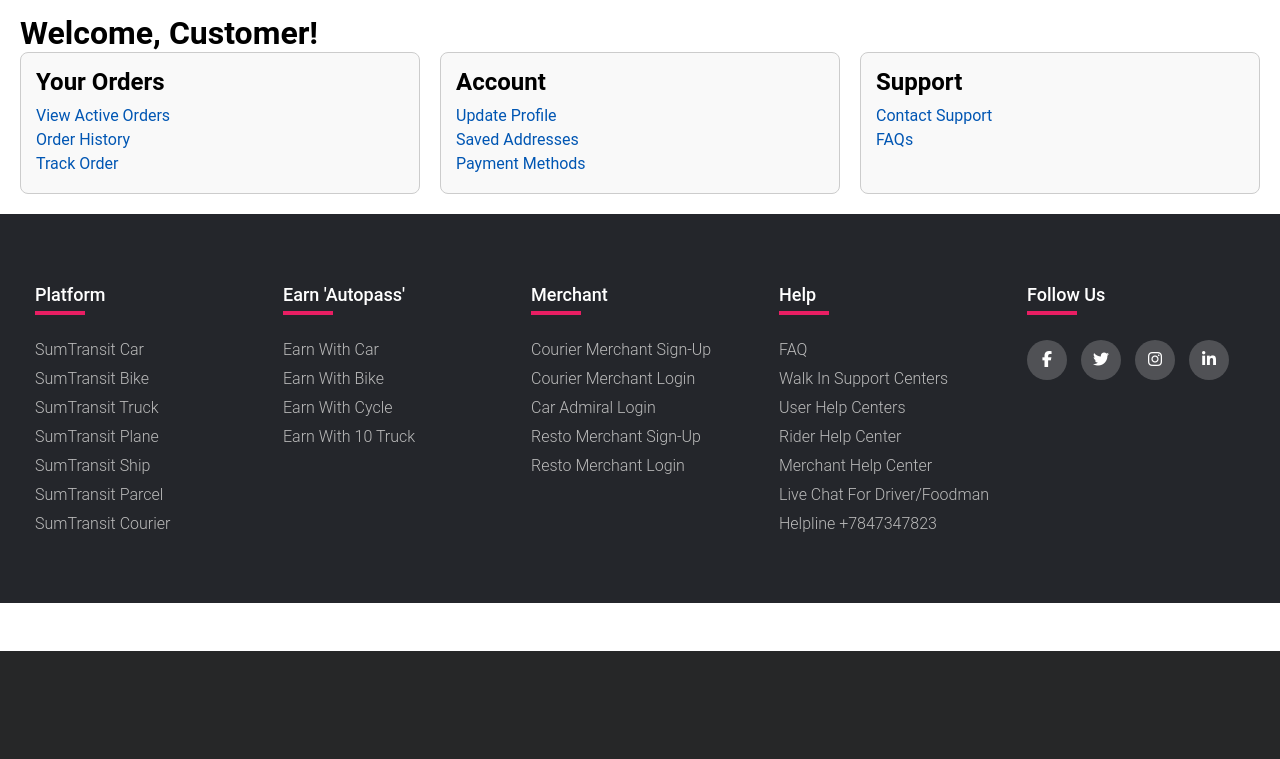
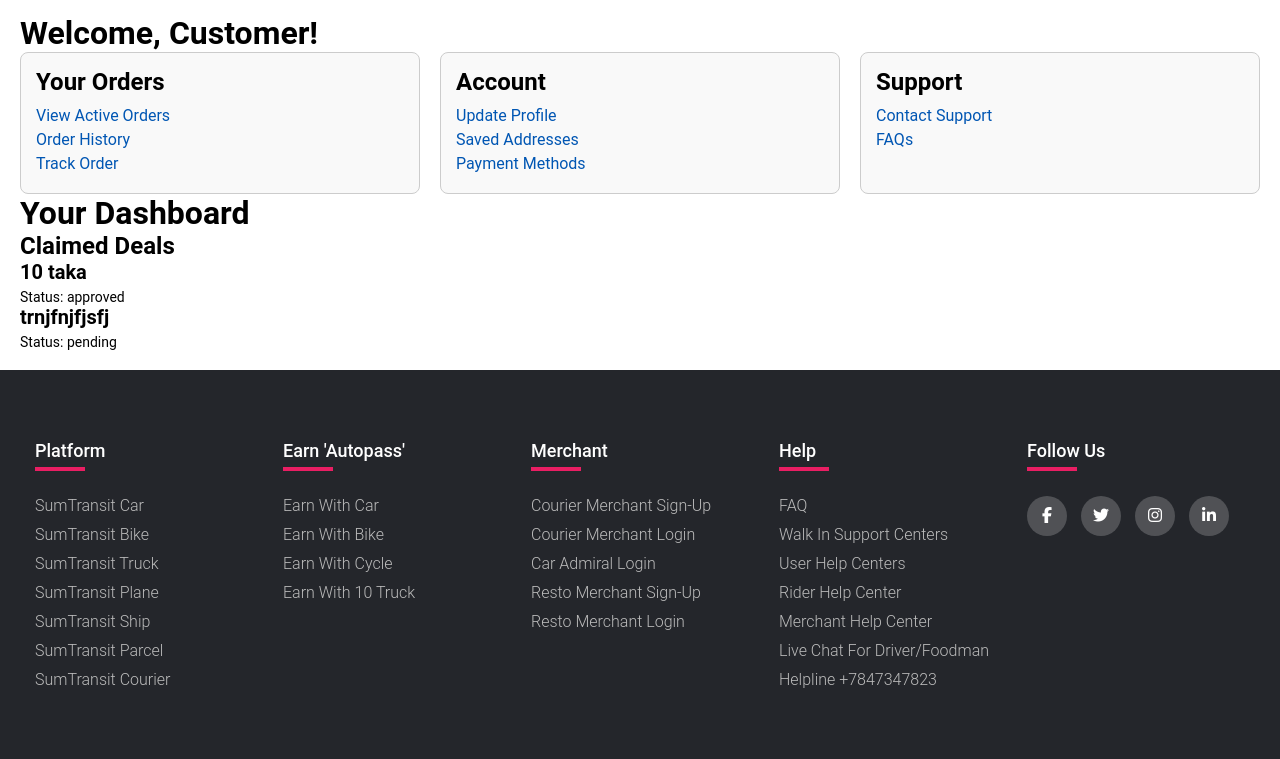
Before and after one commit to sumayaruhas/niceeeee, a Django app: page /dashboard/customer/ in a window 1280 px wide. Shown: the part 149-908 px from the top of the page. Before the commit the page ends 800 px from the top, so only its background shows below. Run offline with Django 5.2, Linux system fonts and the light colour scheme; a user stored in the database is signed in; data comes from the database, SQL or seed files in the repository.

Commit message:
AAAAAAAAAAAAAAAAAAAAAAAAAAAAAAAAAAAAAA

```diff
--- a/website/main/forms.py
+++ b/website/main/forms.py
@@ -46,4 +46,4 @@ from .models import Deal
 class DealForm(forms.ModelForm):
     class Meta:
         model = Deal
-        fields = ['title', 'description', 'status']  # Exclude 'clicked_by' to set it in the view
+        fields = ['title', 'description']
--- a/website/main/models.py
+++ b/website/main/models.py
@@ -1,6 +1,7 @@
 from django.contrib.auth.models import User
 from django.contrib.auth.models import AbstractUser
 from django.db import models
+from django.contrib.auth import get_user_model
 from django.conf import settings
 from django.contrib.auth.models import User
 from django.utils.timezone import now
@@ -106,18 +107,26 @@ class CarReg(models.Model):
         return f"{self.firstname} {self.lastname}"
 
 
+User = get_user_model()
+
 class Deal(models.Model):
+    title = models.CharField(max_length=200)
+    description = models.TextField()
+    created_at = models.DateTimeField(auto_now_add=True)
+
+    def __str__(self):
+        return self.title
+
+class DealStatus(models.Model):
     STATUS_CHOICES = [
         ('pending', 'Pending'),
-        ('accepted', 'Accepted'),
+        ('approved', 'Approved'),
         ('rejected', 'Rejected'),
     ]
 
-    title = models.CharField(max_length=255)
-    description = models.TextField()
-    created_at = models.DateTimeField(auto_now_add=True)
-    status = models.CharField(max_length=10, choices=STATUS_CHOICES, default='pending')
-    clicked_by = models.ForeignKey(settings.AUTH_USER_MODEL, on_delete=models.CASCADE, null=True, blank=True)
+    user = models.ForeignKey(User, on_delete=models.CASCADE)
+    deal = models.ForeignKey(Deal, on_delete=models.CASCADE)
+    status = models.CharField(max_length=20, choices=STATUS_CHOICES, default='pending')
 
     def __str__(self):
-        return self.title
+        return f"{self.user.username} - {self.deal.title} ({self.status})"
--- a/website/main/templates/customer_dashboard.html
+++ b/website/main/templates/customer_dashboard.html
@@ -19,6 +19,7 @@
         <li><a href="#">Saved Addresses</a></li>
         <li><a href="#">Payment Methods</a></li>
       </ul>
+
     </div>
     <div class="dashboard-section">
       <h2>Support</h2>
@@ -27,6 +28,22 @@
         <li><a href="#">FAQs</a></li>
       </ul>
     </div>
+</div>
+
+{% block dashboard_content %}
+<h1>Your Dashboard</h1>
+<h2>Claimed Deals</h2>
+<ul>
+    {% for deal_status in deal_statuses %}
+    <li>
+        <h3>{{ deal_status.deal.title }}</h3>
+
+        <p>Status: {{ deal_status.status }}</p>
+    </li>
+    {% endfor %}
+</ul>
+{% endblock %}
+
   </div>
 </div>
 
--- a/website/main/urls.py
+++ b/website/main/urls.py
@@ -24,9 +24,9 @@ path('suggest_page/', views.suggest_page, name="suggest_page"),
     path('registration/bike/', views.bike_reg, name='bike_registration'),
     path('registration/bicycle/', views.car_reg, name='bicycle_registration'),
     path('help', views.help, name='help'),
-    path('deals', views.Deal, name='deals')
-
-]
+   path('deals/', views.deals_list, name='deals'),
+    path('deal/<int:deal_id>/claim/', views.click_deal, name='click_deal'),
+    ]
 
 # cd website
 # python manage.py runserver
--- a/website/main/views.py
+++ b/website/main/views.py
@@ -3,12 +3,11 @@ from django.contrib.auth.decorators import login_required
 from django.contrib.auth import login, logout, authenticate
 from django.contrib import messages
 from .forms import CustomerSignUpForm, DriverSignUpForm
-from .models import CustomUser
 from .models import HelpRequest
 from .models import *
 from django.contrib import messages
 from django.shortcuts import get_object_or_404
-
+from .models import Deal, DealStatus
 
 def help_request_view(request):
     if request.method == 'POST':
@@ -77,9 +76,6 @@ def bicycle_reg(request):
 def help(request):
     return render(request,'help.html')
 
-def customer_dashboard(request):
-    return render(request, 'customer_dashboard.html')
-
 def driver_dashboard(request):
     return render(request, 'driver_dashboard.html')
 
@@ -133,18 +129,18 @@ def logout_view(request):
     logout(request)
     return redirect('home')
 
-from .models import Deal
-from .forms import DealForm
+@login_required
+def deals_list(request):
+    deals = Deal.objects.all()
+    return render(request, 'deals.html', {'deals': deals})
 
 @login_required
-def create_deal(request):
-    if request.method == 'POST':
-        form = DealForm(request.POST)
-        if form.is_valid():
-            deal = form.save(commit=False)
-            deal.clicked_by = request.user  # Use the logged-in user
-            deal.save()
-            return redirect('deal_list')  # Redirect to a list of deals
-    else:
-        form = DealForm()
-    return render(request, 'create_deal.html', {'form': form})
+def click_deal(request, deal_id):
+    deal = get_object_or_404(Deal, id=deal_id)
+    DealStatus.objects.get_or_create(user=request.user, deal=deal)
+    return redirect('customer_dashboard')  # Redirect to the user's dashboard
+
+@login_required
+def customer_dashboard(request):
+    deal_statuses = DealStatus.objects.filter(user=request.user)
+    return render(request, 'customer_dashboard.html', {'deal_statuses': deal_statuses})
```
Also changed, not shown: website/main/admin.py (+6 -7 lines), website/main/templates/deals.html (+9 -6 lines), website/db.sqlite3, website/main/migrations/0013_remove_deal_clicked_by_remove_deal_status_and_more.py (added).
